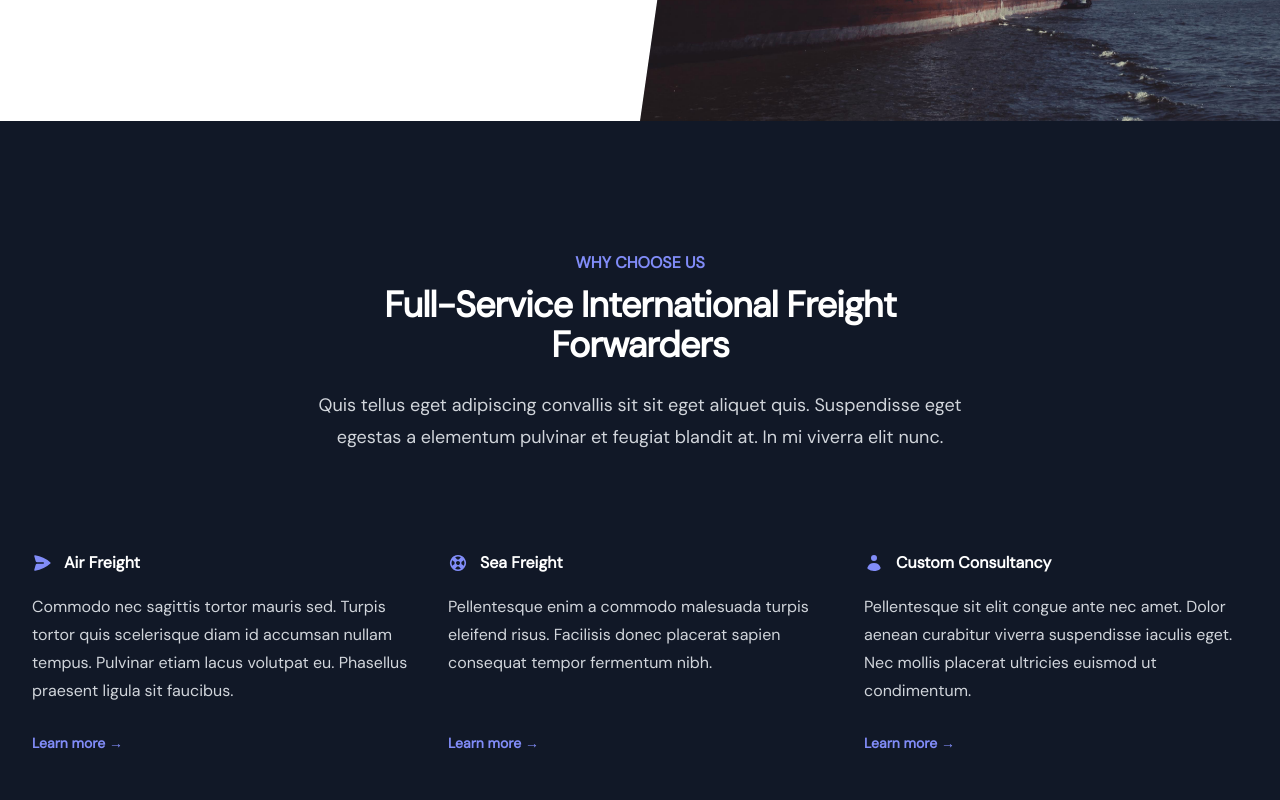
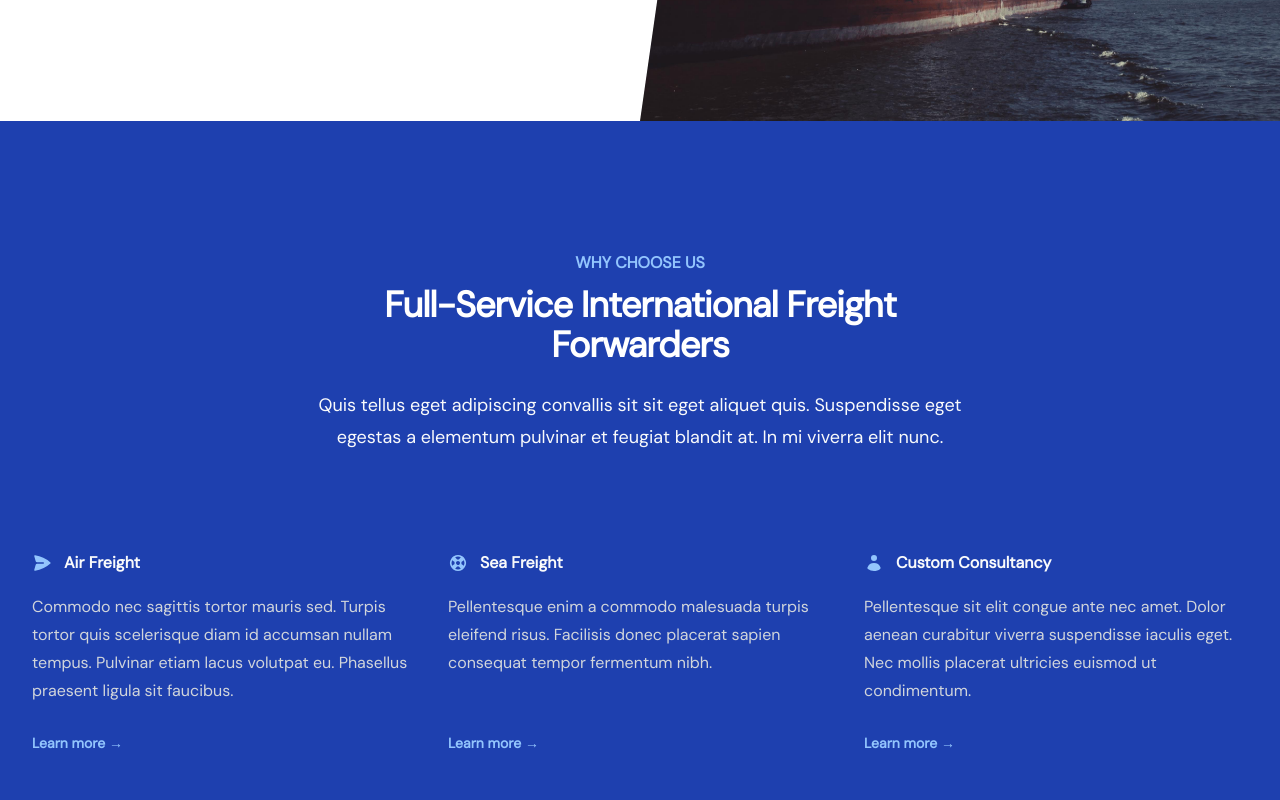
Before and after one commit to sdhwa92/mexim, a Next.js app: page / in a window 1280 px wide. Shown: the part 840-1640 px from the top of the page. Built offline with nearby package versions, Linux system fonts and the light colour scheme.

Commit message:
update color for feature

```diff
--- a/components/Feature/SimpleFeatureWithColumns.tsx
+++ b/components/Feature/SimpleFeatureWithColumns.tsx
@@ -1,3 +1,5 @@
+import { COLOR_THEME } from "@/constants";
+
 interface IFeature {
   name: string;
   description: string;
@@ -11,16 +13,22 @@ type AppProps = {
 
 export default function SimpleFeatureWithColumns({ features }: AppProps) {
   return (
-    <div className="bg-gray-900 py-24 sm:py-32">
+    <div className={`${COLOR_THEME.background.primary} py-24 sm:py-32`}>
       <div className="mx-auto max-w-7xl px-6 lg:px-8">
         <div className="mx-auto max-w-2xl lg:text-center">
-          <h2 className="text-base font-semibold leading-7 text-indigo-400">
+          <h2
+            className={`text-base font-semibold leading-7 ${COLOR_THEME.text.secondary}`}
+          >
             WHY CHOOSE US
           </h2>
-          <p className="mt-2 text-3xl font-bold tracking-tight text-white sm:text-4xl">
+          <p
+            className={`mt-2 text-3xl font-bold tracking-tight ${COLOR_THEME.context.h1Reverse} sm:text-4xl`}
+          >
             Full-Service International Freight Forwarders
           </p>
-          <p className="mt-6 text-lg leading-8 text-gray-300">
+          <p
+            className={`mt-6 text-lg leading-8 ${COLOR_THEME.context.pReverse}`}
+          >
             Quis tellus eget adipiscing convallis sit sit eget aliquet quis.
             Suspendisse eget egestas a elementum pulvinar et feugiat blandit at.
             In mi viverra elit nunc.
@@ -30,9 +38,11 @@ export default function SimpleFeatureWithColumns({ features }: AppProps) {
           <dl className="grid max-w-xl grid-cols-1 gap-x-8 gap-y-16 lg:max-w-none lg:grid-cols-3">
             {features.map((feature) => (
               <div key={feature.name} className="flex flex-col">
-                <dt className="flex items-center gap-x-3 text-base font-semibold leading-7 text-white">
+                <dt
+                  className={`flex items-center gap-x-3 text-base font-semibold leading-7 ${COLOR_THEME.context.pReverse}`}
+                >
                   <feature.icon
-                    className="h-5 w-5 flex-none text-indigo-400"
+                    className={`h-5 w-5 flex-none ${COLOR_THEME.text.secondary}`}
                     aria-hidden="true"
                   />
                   {feature.name}
@@ -42,7 +52,7 @@ export default function SimpleFeatureWithColumns({ features }: AppProps) {
                   <p className="mt-6">
                     <a
                       href={feature.link}
-                      className="text-sm font-semibold leading-6 text-indigo-400"
+                      className={`text-sm font-semibold leading-6 ${COLOR_THEME.text.secondary}`}
                     >
                       Learn more <span aria-hidden="true">→</span>
                     </a>
--- a/constants.ts
+++ b/constants.ts
@@ -5,11 +5,11 @@ export const COLOR_THEME = {
     primaryHover: "hover:bg-blue-700",
     primaryFocus: "focus:bg-blue-700",
     primaryActive: "active:bg-blue-700",
-    secondary: "bg-sky-500",
-    secondaryReverse: "bg-sky-100",
-    secondaryHover: "hover:bg-sky-400",
-    secondaryFocus: "focus:bg-sky-400",
-    secondaryActive: "active:bg-sky-400",
+    secondary: "bg-blue-300",
+    secondaryReverse: "bg-blue-100",
+    secondaryHover: "hover:bg-blue-400",
+    secondaryFocus: "focus:bg-blue-400",
+    secondaryActive: "active:bg-blue-400",
     tertiary: "bg-white",
     tertiaryReverse: "bg-black",
     tertiaryHover: "hover:bg-slate-100",
@@ -22,11 +22,11 @@ export const COLOR_THEME = {
     primaryHover: "hover:border-blue-700",
     primaryFocus: "focus:border-blue-700",
     primaryActive: "active:border-blue-700",
-    secondary: "border-sky-500",
-    secondaryReverse: "border-sky-100",
-    secondaryHover: "hover:border-sky-400",
-    secondaryFocus: "focus:border-sky-400",
-    secondaryActive: "active:border-sky-400",
+    secondary: "border-blue-300",
+    secondaryReverse: "border-blue-100",
+    secondaryHover: "hover:border-blue-400",
+    secondaryFocus: "focus:border-blue-400",
+    secondaryActive: "active:border-blue-400",
     tertiary: "border-white",
     tertiaryReverse: "border-black",
     tertiaryHover: "hover:border-slate-300",
@@ -39,11 +39,11 @@ export const COLOR_THEME = {
     primaryHover: "hover:text-blue-700",
     primaryFocus: "focus:text-blue-700",
     primaryActive: "active:text-blue-700",
-    secondary: "text-sky-500",
-    secondaryReverse: "text-sky-100",
-    secondaryHover: "hover:text-sky-400",
-    secondaryFocus: "focus:text-sky-400",
-    secondaryActive: "active:text-sky-400",
+    secondary: "text-blue-300",
+    secondaryReverse: "text-blue-100",
+    secondaryHover: "hover:text-blue-400",
+    secondaryFocus: "focus:text-blue-400",
+    secondaryActive: "active:text-blue-400",
     tertiary: "text-gray-950",
     tertiaryReverse: "text-gray-400",
     tertiaryHover: "hover:text-gray-700",
@@ -66,8 +66,8 @@ export const COLOR_THEME = {
     tertiaryFocusVisible: "focus-visible:outline-slate-100",
   },
   ring: {
-    primaryFocus: "focus:ring-blug-700",
-    secondaryFocus: "focus:ring-sky-400",
+    primaryFocus: "focus:ring-blue-700",
+    secondaryFocus: "focus:ring-blue-400",
     tertiaryFocus: "focus:ring-slate-300",
   },
 };
```
